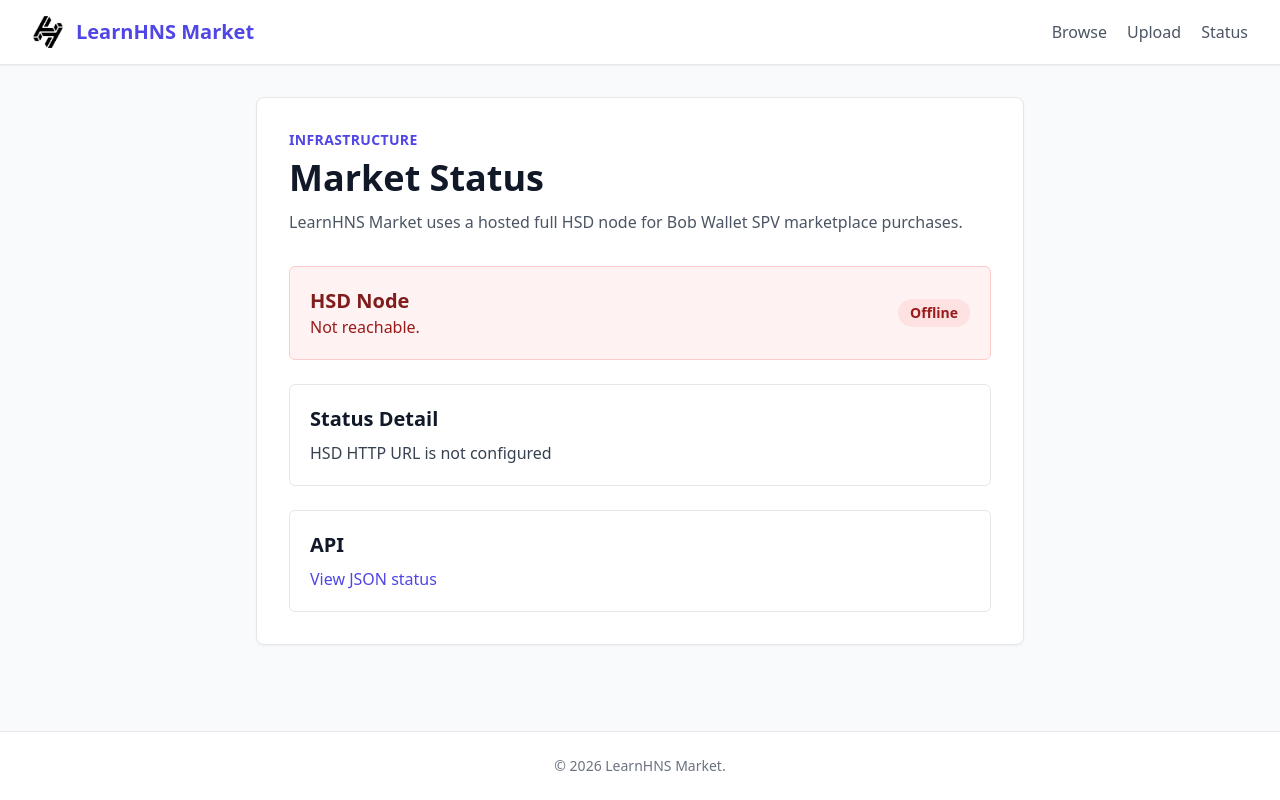
After one commit to shadstoneofficial/learnhns-market, a Flask app: page /status in a window 1280 px wide. The commit adds this page. Run offline with Flask 3, Linux system fonts and the light colour scheme; some libraries are stand-ins or nearby versions.

Commit message:
Add market HSD status page

```diff
--- a/app/blueprints/api.py
+++ b/app/blueprints/api.py
@@ -135,29 +135,34 @@ def auctions():
 
 @api_bp.route('/v2/hsd/status', methods=['GET'])
 def hsd_status():
+    payload, status = get_hsd_status_payload()
+    return jsonify(payload), status
+
+
+def get_hsd_status_payload():
     hsd_url = current_app.config.get('HSD_HTTP_URL')
     configured = bool(hsd_url)
 
     if not configured:
-        return jsonify({
+        return {
             "configured": False,
             "reachable": False,
             "error": "HSD HTTP URL is not configured",
-        }), 503
+        }, 503
 
     info, error = _hsd_request('/')
     if error:
         message, status, detail = error
-        return jsonify({
+        return {
             "configured": True,
             "reachable": False,
             "url": hsd_url,
             "error": message,
             "detail": detail,
-        }), status
+        }, status
 
     chain = info.get('chain', {}) if isinstance(info, dict) else {}
-    return jsonify({
+    return {
         "configured": True,
         "reachable": True,
         "url": hsd_url,
@@ -166,7 +171,7 @@ def hsd_status():
         "chain": chain,
         "height": chain.get('height'),
         "progress": chain.get('progress'),
-    })
+    }, 200
 
 
 @api_bp.route('/v2/listings/<name>/coin', methods=['GET'])
--- a/app/blueprints/main.py
+++ b/app/blueprints/main.py
@@ -2,6 +2,7 @@ import json
 from urllib.parse import quote
 
 from flask import Blueprint, jsonify, render_template, request
+from app.blueprints.api import get_hsd_status_payload
 from app.models import Listing
 
 main_bp = Blueprint('main', __name__)
@@ -18,6 +19,20 @@ def index():
 def upload():
     return render_template('upload.html')
 
+@main_bp.route('/status')
+def status():
+    status_data, _ = get_hsd_status_payload()
+    progress = status_data.get('progress')
+    progress_percent = None
+    if isinstance(progress, (int, float)):
+        progress_percent = max(0, min(100, progress * 100))
+
+    return render_template(
+        'status.html',
+        status=status_data,
+        progress_percent=progress_percent,
+    )
+
 @main_bp.route('/listing/<name>')
 def listing_detail(name):
     listing = Listing.query.filter_by(name=name, status='active').first_or_404()
--- a/app/templates/base.html
+++ b/app/templates/base.html
@@ -21,6 +21,7 @@
             <nav class="flex items-center gap-5">
                 <a href="{{ url_for('main.index') }}" class="text-gray-600 hover:text-indigo-600 font-medium">Browse</a>
                 <a href="{{ url_for('main.upload') }}" class="text-gray-600 hover:text-indigo-600 font-medium">Upload</a>
+                <a href="{{ url_for('main.status') }}" class="text-gray-600 hover:text-indigo-600 font-medium">Status</a>
             </nav>
         </div>
     </header>
--- /dev/null
+++ b/app/templates/status.html
@@ -0,0 +1,95 @@
+{% extends "base.html" %}
+
+{% block content %}
+<div class="max-w-3xl mx-auto bg-white rounded-lg shadow-sm border border-gray-200 p-8">
+    <div class="mb-8">
+        <p class="text-sm uppercase tracking-wide text-indigo-600 font-semibold mb-2">Infrastructure</p>
+        <h1 class="text-4xl font-bold text-gray-900">Market Status</h1>
+        <p class="text-gray-600 mt-3">
+            LearnHNS Market uses a hosted full HSD node for Bob Wallet SPV marketplace purchases.
+        </p>
+    </div>
+
+    <div class="space-y-6">
+        <div class="rounded-md border {% if status.reachable %}border-green-200 bg-green-50{% else %}border-red-200 bg-red-50{% endif %} p-5">
+            <div class="flex items-center justify-between gap-4">
+                <div>
+                    <h2 class="text-xl font-semibold {% if status.reachable %}text-green-900{% else %}text-red-900{% endif %}">
+                        HSD Node
+                    </h2>
+                    <p class="{% if status.reachable %}text-green-800{% else %}text-red-800{% endif %}">
+                        {% if status.reachable %}
+                            Reachable and syncing.
+                        {% else %}
+                            Not reachable.
+                        {% endif %}
+                    </p>
+                </div>
+                <span class="rounded-full px-3 py-1 text-sm font-semibold {% if status.reachable %}bg-green-100 text-green-800{% else %}bg-red-100 text-red-800{% endif %}">
+                    {% if status.reachable %}Online{% else %}Offline{% endif %}
+                </span>
+            </div>
+        </div>
+
+        {% if status.reachable %}
+            <div>
+                <div class="flex items-end justify-between mb-2">
+                    <div>
+                        <h2 class="text-xl font-semibold text-gray-900">Mainnet Sync</h2>
+                        <p class="text-gray-600">Bob SPV buying should wait until this is near 100%.</p>
+                    </div>
+                    {% if progress_percent is not none %}
+                        <div class="text-2xl font-bold text-indigo-600">{{ "%.2f"|format(progress_percent) }}%</div>
+                    {% endif %}
+                </div>
+
+                {% if progress_percent is not none %}
+                    <div class="h-3 w-full rounded-full bg-gray-200 overflow-hidden">
+                        <div
+                            class="h-full rounded-full bg-indigo-600"
+                            style="width: {{ progress_percent }}%;"
+                        ></div>
+                    </div>
+                {% endif %}
+            </div>
+
+            <dl class="grid grid-cols-1 sm:grid-cols-2 gap-4">
+                <div class="rounded-md border border-gray-200 p-4">
+                    <dt class="text-sm font-semibold text-gray-500">Network</dt>
+                    <dd class="text-lg font-semibold text-gray-900">{{ status.network or 'Unknown' }}</dd>
+                </div>
+                <div class="rounded-md border border-gray-200 p-4">
+                    <dt class="text-sm font-semibold text-gray-500">Height</dt>
+                    <dd class="text-lg font-semibold text-gray-900">{{ status.height or 'Unknown' }}</dd>
+                </div>
+                <div class="rounded-md border border-gray-200 p-4">
+                    <dt class="text-sm font-semibold text-gray-500">Version</dt>
+                    <dd class="text-lg font-semibold text-gray-900">{{ status.version or 'Unknown' }}</dd>
+                </div>
+                <div class="rounded-md border border-gray-200 p-4">
+                    <dt class="text-sm font-semibold text-gray-500">Mode</dt>
+                    <dd class="text-lg font-semibold text-gray-900">
+                        {% if status.chain and status.chain.options %}
+                            {% if status.chain.options.spv %}SPV{% else %}Full node{% endif %}
+                        {% else %}
+                            Unknown
+                        {% endif %}
+                    </dd>
+                </div>
+            </dl>
+        {% else %}
+            <div class="rounded-md border border-gray-200 p-5">
+                <h2 class="text-xl font-semibold text-gray-900 mb-2">Status Detail</h2>
+                <p class="text-gray-700">{{ status.error or 'No error detail returned.' }}</p>
+            </div>
+        {% endif %}
+
+        <div class="rounded-md border border-gray-200 p-5">
+            <h2 class="text-xl font-semibold text-gray-900 mb-2">API</h2>
+            <a href="{{ url_for('api.hsd_status') }}" class="text-indigo-600 hover:underline font-medium">
+                View JSON status
+            </a>
+        </div>
+    </div>
+</div>
+{% endblock %}
```
